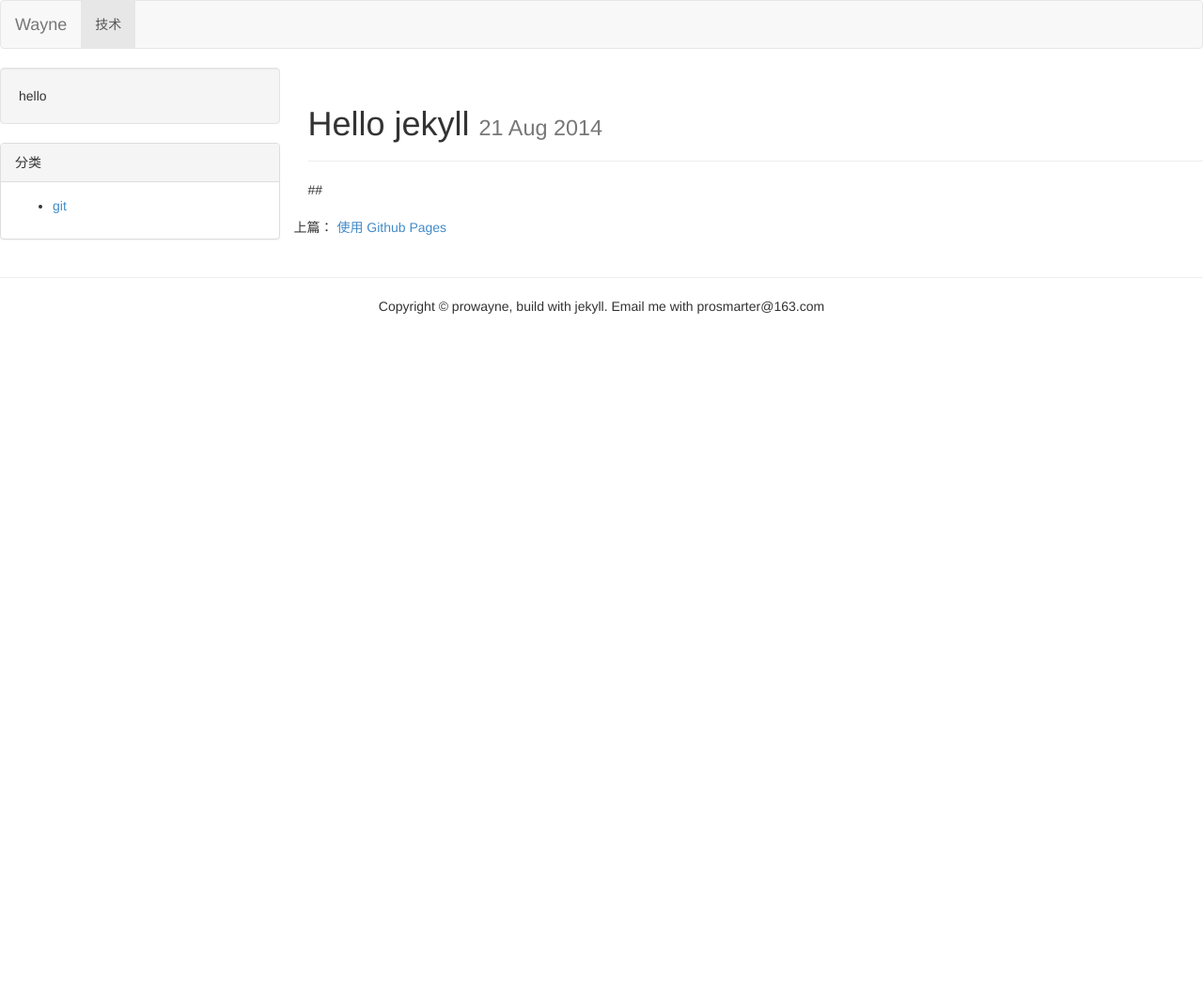
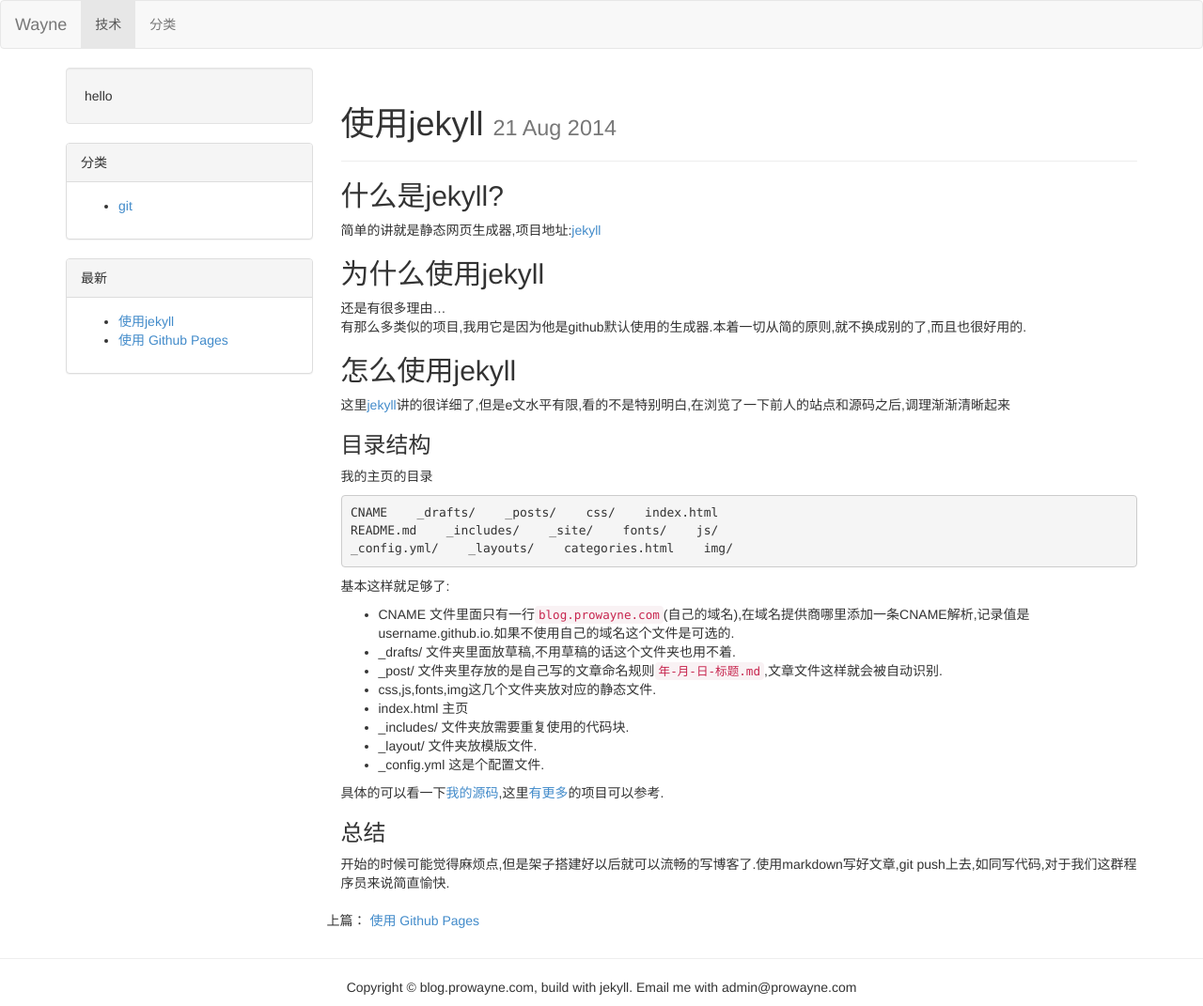
Before and after one commit to prowayne/prowayne.github.com, a Jekyll site: the page built from _posts/2014-8-21-hello-jekyll.md, in a window 1280 px wide. Shown: the whole page at 94% size. Built offline with Jekyll 4.4.1, drawn with Linux system fonts in a browser that asks for light colours; Markdown is read by kramdown in place of the engine named in the settings; before the commit the page ends 900 px from its top, so only the background shows below that.

Commit message:
add post use-jekyll

```diff
--- a/_config.yml
+++ b/_config.yml
@@ -6,5 +6,4 @@ url:
 paginate: 12
 paginate_path: "page:num"
 
-# personal
-title: Wayne Liu's Blog
+auto: true
--- /dev/null
+++ b/_data/personal.json
@@ -0,0 +1,5 @@
+{
+    "name": "WayneLiu",
+    "email": "admin@prowayne.com",
+    "website": "blog.prowayne.com"
+}
--- a/_includes/footer.html
+++ b/_includes/footer.html
@@ -1,6 +1,6 @@
 <footer>
     <hr>
     <div class="container">
-        <p align="center">Copyright © prowayne, build with jekyll. Email me with prosmarter@163.com</p>
+        <p align="center">Copyright © {{ site.data.personal.website }}, build with jekyll. Email me with {{ site.data.personal.email }}</p>
     </div>
 </footer>
--- a/_includes/top_nav.html
+++ b/_includes/top_nav.html
@@ -12,6 +12,7 @@
     </div>
     <ul class="nav navbar-nav">
         <li class="active"><a href="/">技术</a></li>
+        <li class=""><a href="/categories.html">分类</a></li>
     </ul>
   </div><!-- /.container-fluid -->
 </nav>
--- a/_layouts/default.html
+++ b/_layouts/default.html
@@ -4,12 +4,12 @@
     <meta charset="UTF-8">
     <title>{{ page.title }}</title>
     <link rel="stylesheet" href="/css/bt.css">
+    <link rel="stylesheet" href="/css/global.css">
 </head>
 <body>
     {% include top_nav.html %}
     {% include header.html %}
-    <div class="main">
-        <div class="contaiter">
+    <div class="main container">
         <div class="row">
             <div class="col-md-3">
                 <div class="well">
@@ -27,10 +27,21 @@
                         </ul>
                     </div>
                 </div>
+                <div class="panel panel-default">
+                    <div class="panel-heading">
+                        <span>最新</span>
+                    </div>
+                    <div class="panel-body">
+                        <ul>
+                            {% for p in site.posts limit:6 %}
+                            <li><a href="{{ p.url }}">{{ p.title }}</a></li>
+                            {% endfor %}
+                        </ul>
+                    </div>
+                </div>
             </div>
             <div class="col-md-9">
                 {{ content }}
-                </div>
             </div>
         </div>
     </div>
--- a/_posts/2014-8-21-hello-jekyll.md
+++ b/_posts/2014-8-21-hello-jekyll.md
@@ -1,7 +1,43 @@
 ---
-title: Hello jekyll
+title: 使用jekyll
 layout: post
 category: git
 ---
 
-##
+## 什么是jekyll?
+简单的讲就是静态网页生成器,项目地址:[jekyll][1]
+
+[1]:https://github.com/jekyll/jekyll "jekyll"
+
+## 为什么使用jekyll
+还是有很多理由...
+有那么多类似的项目,我用它是因为他是github默认使用的生成器.本着一切从简的原则,就不换成别的了,而且也很好用的.
+
+## 怎么使用jekyll
+这里[jekyll][1]讲的很详细了,但是e文水平有限,看的不是特别明白,在浏览了一下前人的站点和源码之后,调理渐渐清晰起来
+
+### 目录结构
+我的主页的目录
+
+    CNAME    _drafts/    _posts/    css/    index.html
+    README.md    _includes/    _site/    fonts/    js/
+    _config.yml/    _layouts/    categories.html    img/
+
+基本这样就足够了:
+
+* CNAME 文件里面只有一行`blog.prowayne.com`(自己的域名),在域名提供商哪里添加一条CNAME解析,记录值是username.github.io.如果不使用自己的域名这个文件是可选的.
+* _drafts/ 文件夹里面放草稿,不用草稿的话这个文件夹也用不着.
+* _post/ 文件夹里存放的是自己写的文章命名规则`年-月-日-标题.md`,文章文件这样就会被自动识别.
+* css,js,fonts,img这几个文件夹放对应的静态文件.
+* index.html 主页
+* _includes/ 文件夹放需要重复使用的代码块.
+* _layout/ 文件夹放模版文件.
+* _config.yml 这是个配置文件.
+
+具体的可以看一下[我的源码][2],这里[有更多][3]的项目可以参考.
+
+### 总结
+开始的时候可能觉得麻烦点,但是架子搭建好以后就可以流畅的写博客了.使用markdown写好文章,git push上去,如同写代码,对于我们这群程序员来说简直愉快.
+
+[2]:https://github.com/prowayne/prowayne.github.com "我的"
+[3]:https://github.com/jekyll/jekyll/wiki/Sites "更多"
--- /dev/null
+++ b/css/global.css
@@ -0,0 +1,3 @@
+body{
+    /*padding: 10px;*/
+}
```
Lines whose indentation alone changed are shown as unchanged.
